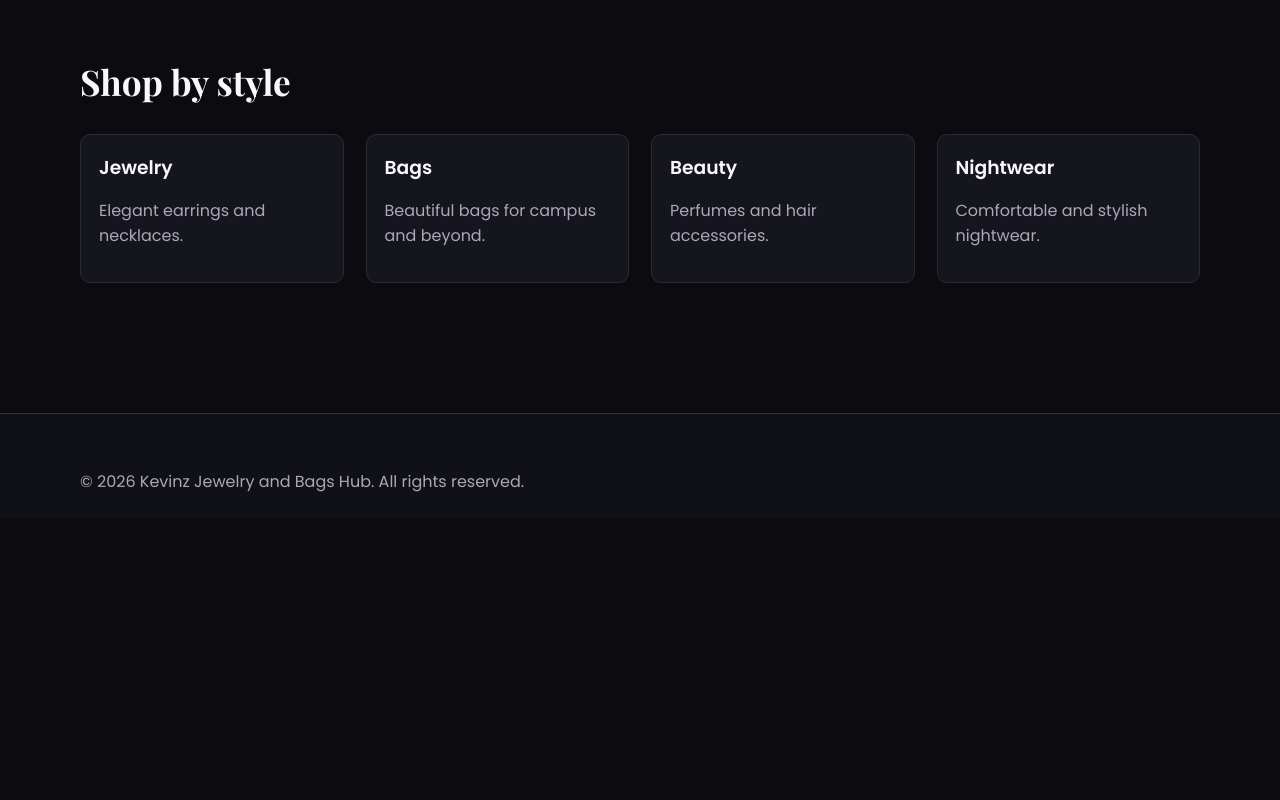
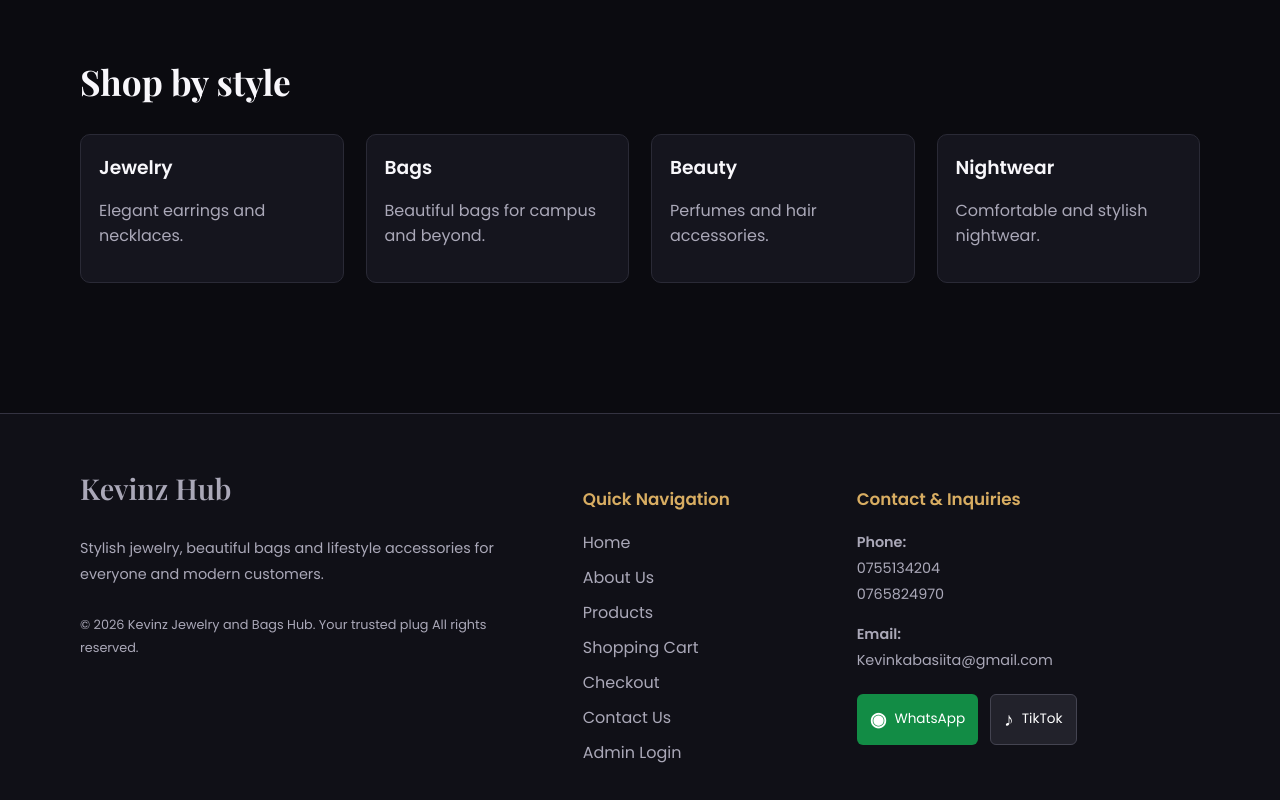
Before and after one commit to Andrew-ze/kevinz-hub, a website: page public/index.html in a window 1280 px wide. Shown: the part 627-1427 px from the top of the page. Before the commit the page ends 1146 px from the top, so only its background shows below. Drawn offline with nearby package versions, Linux system fonts and the light colour scheme.

Commit message:
Update footer in index.html to include script
Replace footer text with a script reference.

```diff
--- a/public/index.html
+++ b/public/index.html
@@ -10,5 +10,5 @@
 <div class="card"><div class="card-body"><h3>Beauty</h3><p class="muted">Perfumes and hair accessories.</p></div></div>
 <div class="card"><div class="card-body"><h3>Nightwear</h3><p class="muted">Comfortable and stylish nightwear.</p></div></div>
 </div></section>
-<footer><div class="container">© 2026 Kevinz Jewelry and Bags Hub. All rights reserved.</div></footer>
+  <script src="/js/footer.js"></script>
 </body></html>
```
